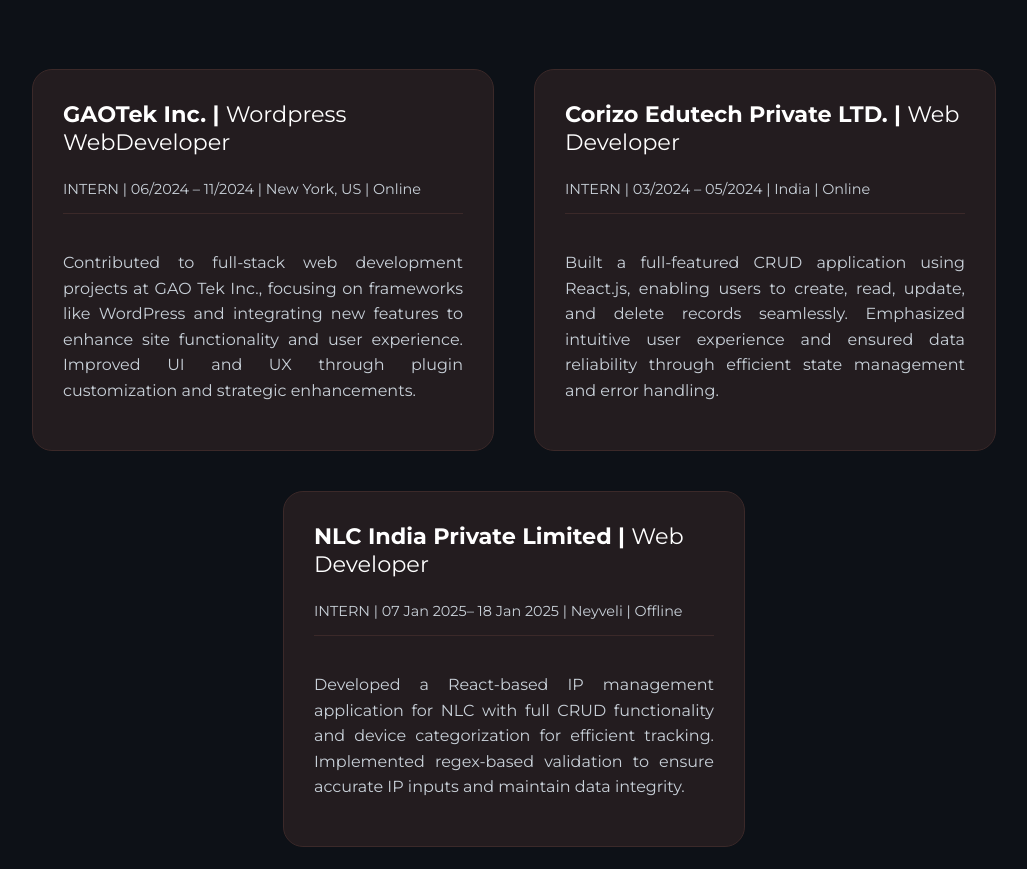
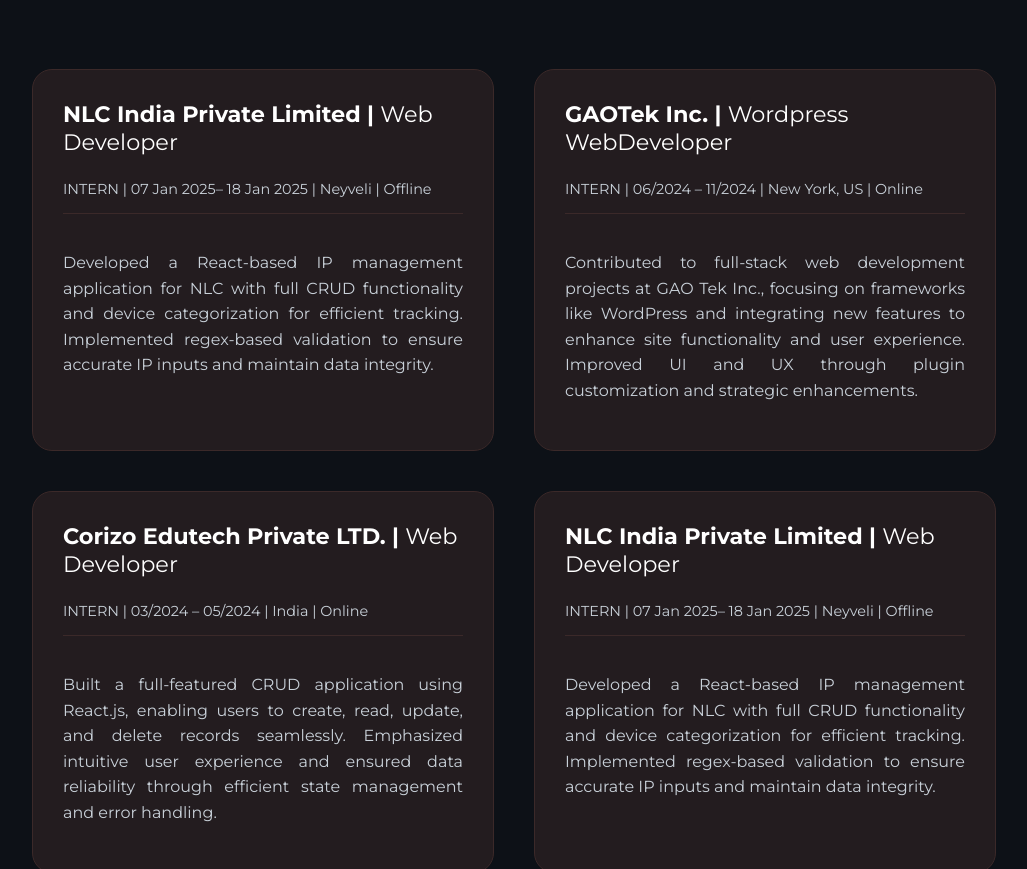
Before and after one commit to SathaSivamRS/Satha_Portfolio, a React (Create React App) app: page / in a window 1280 px wide. Shown: the part 2620-3489 px from the top of the page, without its empty margins (126-1153 px from the left). Built offline with nearby package versions, Linux system fonts and the light colour scheme; a web font is replaced by a local one.

Commit message:
intern updated

```diff
--- a/src/components/Internships/Internships.js
+++ b/src/components/Internships/Internships.js
@@ -3,6 +3,12 @@
 
 // Storing internship data in an array makes the code cleaner
 const internshipsData = [
+  {
+    company: "NLC India Private Limited",
+    role: "Web Developer",
+    details: "INTERN | 07 Jan 2025– 18 Jan 2025 | Neyveli | Offline",
+    description: "Developed a React-based IP management application for NLC with full CRUD functionality and device categorization for efficient tracking. Implemented regex-based validation to ensure accurate IP inputs and maintain data integrity."
+  },
   {
     company: "GAOTek Inc.",
     role: "Wordpress WebDeveloper",
```
